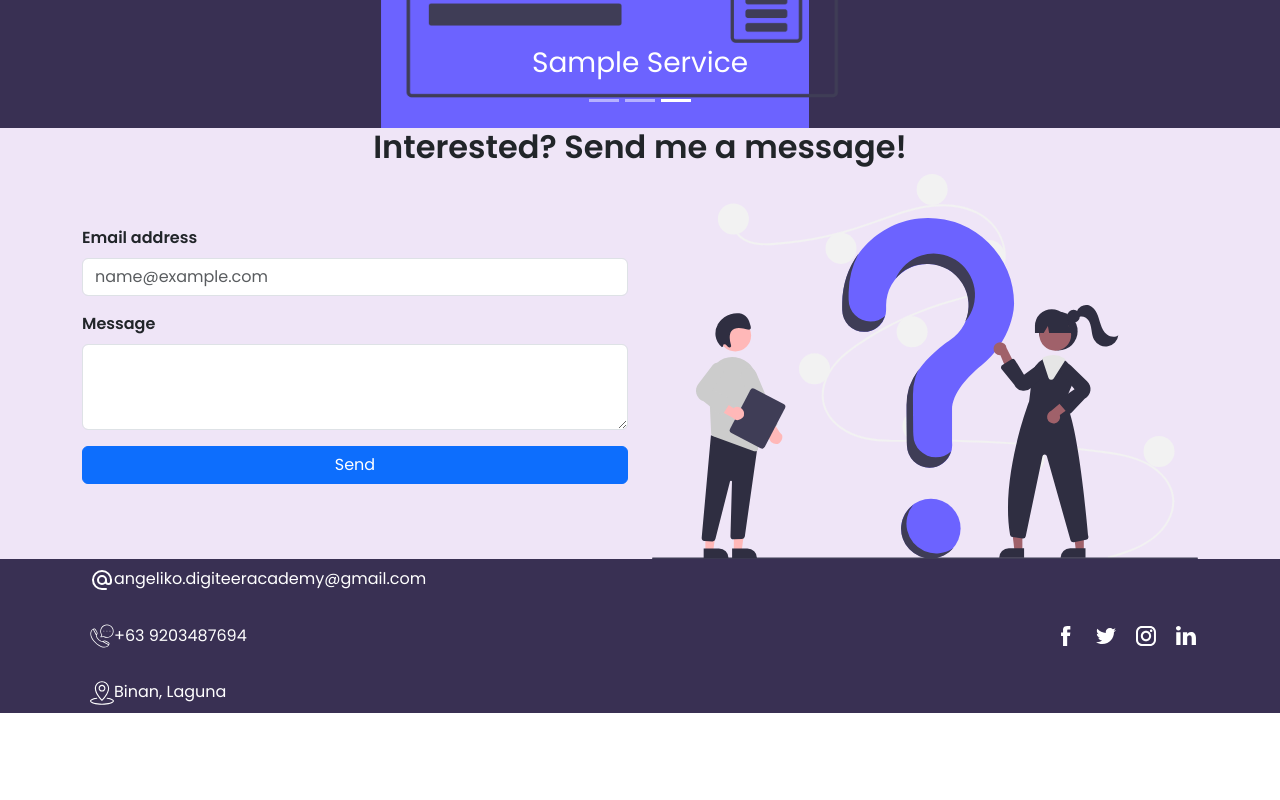
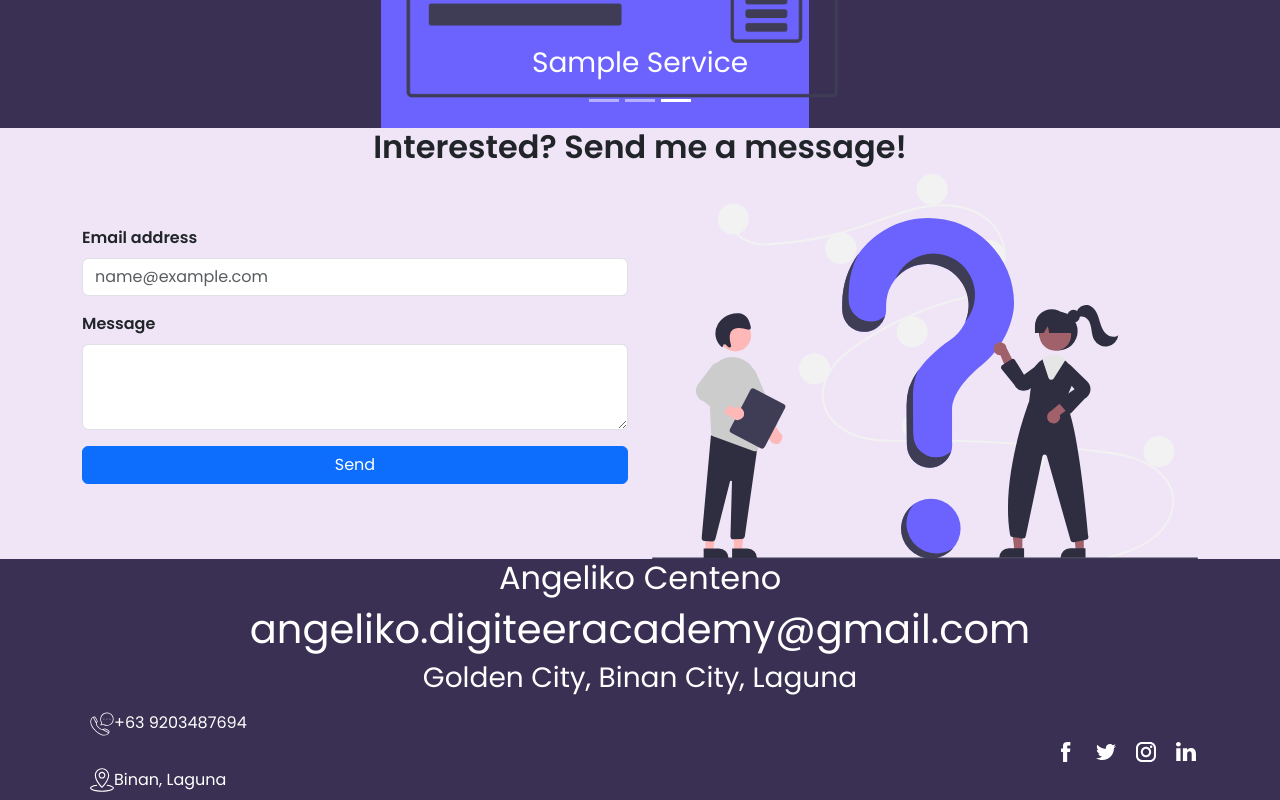
Before and after one commit to AngelikoDigiteer/Portfolio, a React (Create React App) app: page / in a window 1280 px wide. Shown: the part 3232-4032 px from the top of the page. Before the commit the page ends 3945 px from the top, so only its background shows below. Built offline with nearby package versions, Linux system fonts and the light colour scheme.

Commit message:
updated links and padding

```diff
--- a/src/components/Footer.jsx
+++ b/src/components/Footer.jsx
@@ -5,11 +5,10 @@ import Facebook from '../components/img/facebook.svg'
 import Twitter from '../components/img/twitter.svg'
 import Instagram from '../components/img/instagram.svg'
 import LinkedIn from '../components/img/linkedin.svg'
-import Email from '../components/img/email.svg'
 import Contact from '../components/img/contact.svg'
 import Address from '../components/img/address.svg'
 import Stack from 'react-bootstrap/Stack';
-
+import Row from 'react-bootstrap/Row';
 
 
 
@@ -17,12 +16,13 @@ const Footer = () => {
     return (
         <section className='Footer fluid py-20'>
             <Container>
+                <Row className='text-white text-center'>
+                    <h2>Angeliko Centeno</h2>
+                    <h1>angeliko.digiteeracademy@gmail.com</h1>
+                    <h3>Golden City, Binan City, Laguna</h3>
+                </Row>
                 <Stack direction="horizontal" gap={3}>
                     <Stack gap={3}>
-                        <div className="p-2 text-white">
-                            <img src={Email} alt="email" className='img-fluid' />
-                            angeliko.digiteeracademy@gmail.com
-                        </div>
                         <div className="p-2 text-white">
                             <img src={Contact} alt="contact" className='img-fluid' />
                             +63 9203487694
@@ -32,16 +32,16 @@ const Footer = () => {
                             Binan, Laguna
                         </div>
                     </Stack>
-                    <Link to="/" className="ms-auto">
+                    <Link target='blank' to="https://www.facebook.com/aintgeliko" className="ms-auto">
                         <img src={Facebook} alt="facebook" className='img-fluid' />
                     </Link>
-                    <Link to="/" >
+                    <Link target='blank' to="https://twitter.com/aintgeliko">
                         <img src={Twitter} alt="twitter" className='img-fluid' />
                     </Link>
-                    <Link to="/">
+                    <Link target='blank' to="https://www.instagram.com/aintgeliko/">
                         <img src={Instagram} alt="instagram" className='img-fluid' />
                     </Link>
-                    <Link to="/">
+                    <Link target='blank' to="https://www.linkedin.com/in/angeliko-roland-j-centeno-77857a267/">
                         <img src={LinkedIn} alt="linkedin" className='img-fluid' />
                     </Link>
                 </Stack>
```
